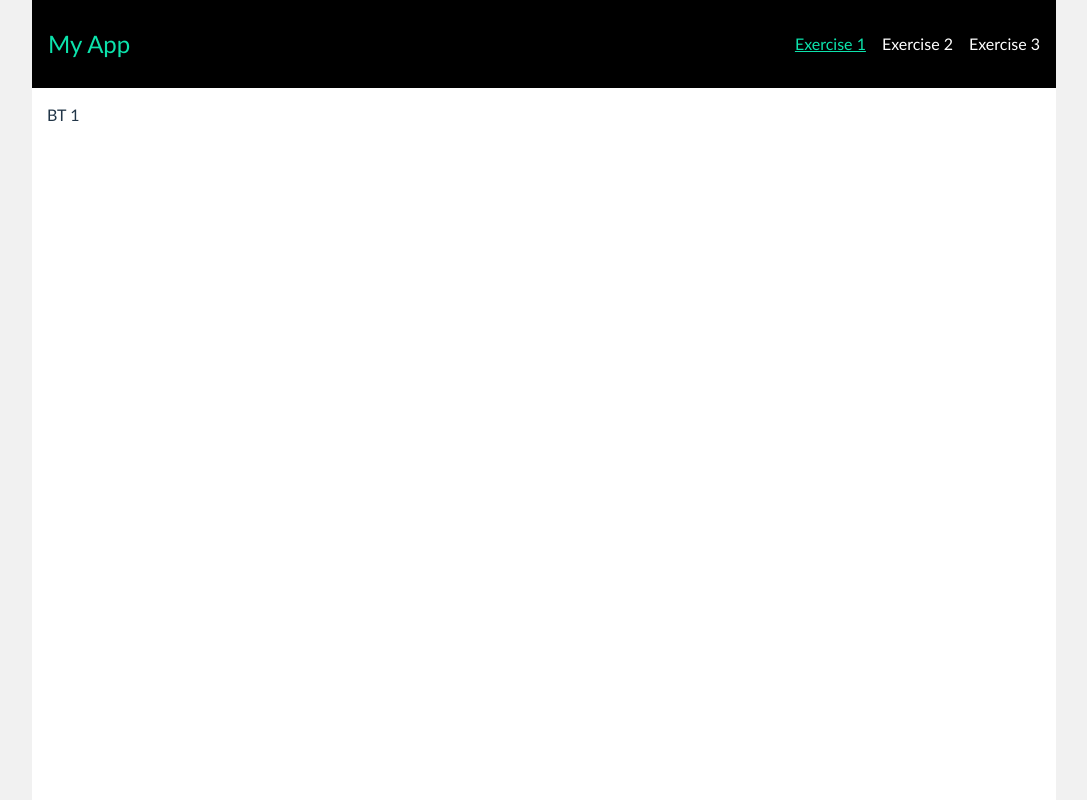
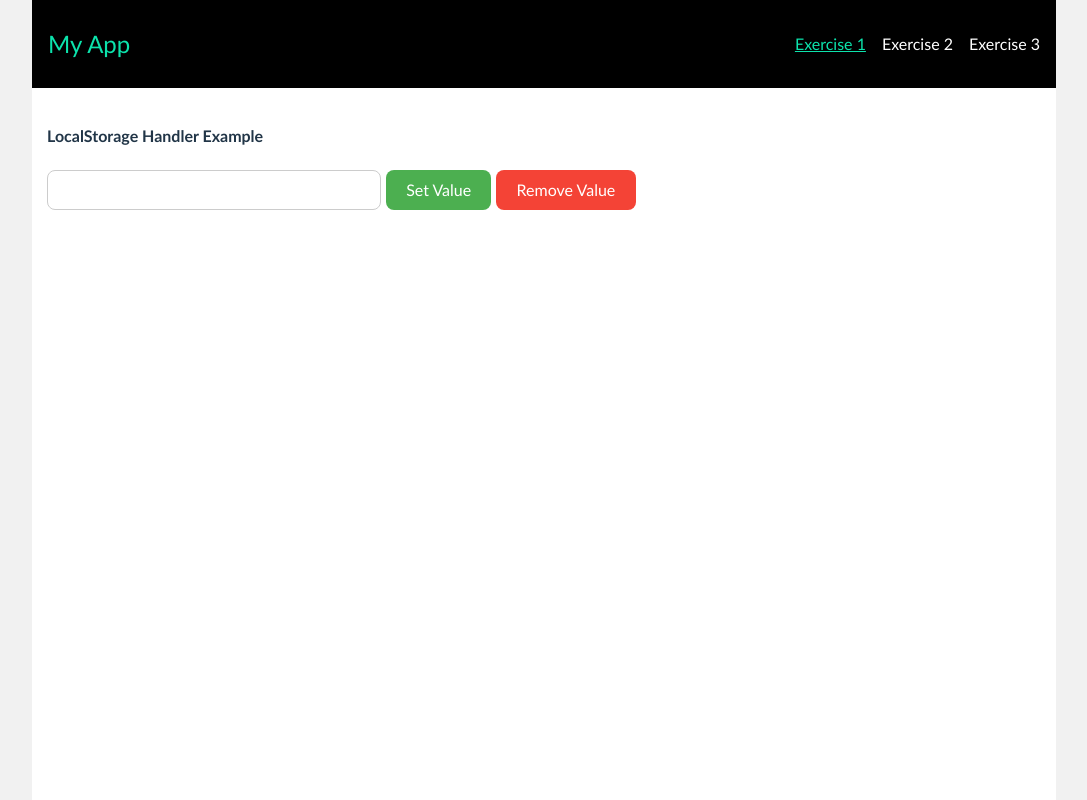
Before and after one commit to luongbahop/advanced-reactjs-exercises, a React (Vite) app: page /exercise-1 in a window 1280 px wide. Shown: the whole page, without its empty margins (96-1183 px from the left). Built offline with nearby package versions, Linux system fonts and the light colour scheme.

Commit message:
feat: localStorage handler

```diff
--- a/src/assets/style.css
+++ b/src/assets/style.css
@@ -16,6 +16,7 @@ a {
   color: #0ce3ac;
   text-decoration: inherit;
 }
+
 a:hover {
   color: #1ce3ac;
 }
@@ -43,9 +44,11 @@ button {
   cursor: pointer;
   transition: border-color 0.25s;
 }
+
 button:hover {
   border-color: #0ce3ac;
 }
+
 button:focus,
 button:focus-visible {
   outline: 4px auto -webkit-focus-ring-color;
@@ -63,14 +66,37 @@ button:focus-visible {
   padding: 15px;
 }
 
+
+.ok-btn {
+  background-color: #4caf50;
+  color: white;
+}
+
+.cancel-btn {
+  background-color: #f44336;
+  color: white;
+}
+
+.input {
+  padding: 0.5em 1em;
+  border-radius: 8px;
+  border: 1px solid #ccc;
+  font-size: 1em;
+  font-family: inherit;
+  min-width: 300px;
+}
+
+
 @media (prefers-color-scheme: light) {
   :root {
     color: #213547;
     background-color: #ffffff;
   }
+
   a:hover {
     color: #0ce3ac;
   }
+
   button {
     background-color: #f9f9f9;
   }
--- a/src/containers/Exercise1.tsx
+++ b/src/containers/Exercise1.tsx
@@ -1,11 +1,14 @@
-import React from 'react';
-import Navbar from '../components/navbar';
+import React from "react";
+import Navbar from "../components/navbar";
+import StorageExample from "./components/storage/StorageExample";
 
 const Exercise1: React.FC = () => {
   return (
     <div className="page">
       <Navbar />
-      <div className="content">BT 1</div>
+      <div className="content">
+        <StorageExample />
+      </div>
     </div>
   );
 };
--- /dev/null
+++ b/src/containers/components/storage/DisplayValueComponent.tsx
@@ -0,0 +1,19 @@
+import React from "react";
+import { useLocalStorageContext } from "../../../contexts/LocalStorageContext";
+
+const DisplayValueComponent: React.FC = () => {
+  const { getItem } = useLocalStorageContext();
+  const [storedValue] = getItem<string>("my_key", "");
+
+  if (!storedValue) {
+    return null;
+  }
+
+  return (
+    <div>
+      <p>Stored Value: {storedValue}</p>
+    </div>
+  );
+};
+
+export default DisplayValueComponent;
--- /dev/null
+++ b/src/containers/components/storage/SetValueComponent.tsx
@@ -0,0 +1,48 @@
+import React, { useState } from "react";
+import { useLocalStorageContext } from "../../../contexts/LocalStorageContext";
+
+const SetValueComponent: React.FC = () => {
+  const { getItem } = useLocalStorageContext();
+  const [storedValue, setValue, removeValue] = getItem<string>("my_key", "");
+  const [inputValue, setInputValue] = useState(storedValue);
+
+  const handleChange = (event: React.ChangeEvent<HTMLInputElement>) => {
+    setInputValue(event.target.value);
+  };
+
+  const handleSetValue = () => {
+    setValue(inputValue);
+  };
+  const handleRemove = () => {
+    removeValue();
+    setInputValue("");
+  };
+
+  return (
+    <div style={{ display: "flex" }}>
+      <input
+        className="input"
+        type="text"
+        value={inputValue}
+        onChange={handleChange}
+        style={{ marginRight: "5px" }}
+      />
+      <button
+        className="ok-btn"
+        onClick={handleSetValue}
+        style={{ marginRight: "5px" }}
+      >
+        Set Value
+      </button>
+      <button
+        className="cancel-btn"
+        style={{ marginRight: "5px" }}
+        onClick={handleRemove}
+      >
+        Remove Value
+      </button>
+    </div>
+  );
+};
+
+export default SetValueComponent;
--- /dev/null
+++ b/src/containers/components/storage/StorageExample.tsx
@@ -0,0 +1,15 @@
+import React from "react";
+import SetValueComponent from "./SetValueComponent";
+import DisplayValueComponent from "./DisplayValueComponent";
+
+const StorageExample: React.FC = () => {
+  return (
+    <div>
+      <h4>LocalStorage Handler Example</h4>
+      <SetValueComponent />
+      <DisplayValueComponent />
+    </div>
+  );
+};
+
+export default StorageExample;
--- /dev/null
+++ b/src/contexts/LocalStorageContext.tsx
@@ -0,0 +1,36 @@
+import React, { createContext, useContext, ReactNode } from "react";
+import useLocalStorage from "../hooks/useLocalStorage";
+
+interface LocalStorageContextProps {
+  getItem: <T>(
+    key: string,
+    initialValue: T
+  ) => readonly [T, (value: T | ((val: T) => T)) => void, () => void];
+}
+
+const LocalStorageContext = createContext<LocalStorageContextProps | undefined>(
+  undefined
+);
+
+export const LocalStorageProvider: React.FC<{ children: ReactNode }> = ({
+  children,
+}) => {
+  const getItem = <T,>(key: string, initialValue: T) =>
+    useLocalStorage<T>(key, initialValue);
+
+  return (
+    <LocalStorageContext.Provider value={{ getItem }}>
+      {children}
+    </LocalStorageContext.Provider>
+  );
+};
+
+export const useLocalStorageContext = () => {
+  const context = useContext(LocalStorageContext);
+  if (!context) {
+    throw new Error(
+      "useLocalStorageContext must be used within a LocalStorageProvider"
+    );
+  }
+  return context;
+};
--- /dev/null
+++ b/src/hooks/useLocalStorage.tsx
@@ -0,0 +1,68 @@
+import { useState, useEffect, useCallback } from "react";
+
+const useLocalStorage = <T,>(key: string, initialValue: T) => {
+  const [storedValue, setStoredValue] = useState<T>(() => {
+    try {
+      const item = window.localStorage.getItem(key);
+      return item ? JSON.parse(item) : initialValue;
+    } catch (error) {
+      console.error(error);
+      return initialValue;
+    }
+  });
+
+  const setValue = useCallback(
+    (value: T | ((val: T) => T)) => {
+      try {
+        const valueToStore =
+          value instanceof Function ? value(storedValue) : value;
+        setStoredValue(valueToStore);
+        window.localStorage.setItem(key, JSON.stringify(valueToStore));
+        window.dispatchEvent(new Event("localStorageChange"));
+      } catch (error) {
+        console.error(error);
+      }
+    },
+    [key, storedValue]
+  );
+
+  const removeValue = useCallback(() => {
+    try {
+      window.localStorage.removeItem(key);
+      setStoredValue(initialValue);
+      window.dispatchEvent(new Event("localStorageChange"));
+    } catch (error) {
+      console.error(error);
+    }
+  }, [key, initialValue]);
+
+  useEffect(() => {
+    const handleStorageChange = (event: StorageEvent) => {
+      if (event.key === key) {
+        setStoredValue(
+          event.newValue ? JSON.parse(event.newValue) : initialValue
+        );
+      }
+    };
+
+    const handleCustomStorageChange = () => {
+      const item = window.localStorage.getItem(key);
+      setStoredValue(item ? JSON.parse(item) : initialValue);
+    };
+
+    window.addEventListener("storage", handleStorageChange);
+    window.addEventListener("localStorageChange", handleCustomStorageChange);
+
+    return () => {
+      window.removeEventListener("storage", handleStorageChange);
+      window.removeEventListener(
+        "localStorageChange",
+        handleCustomStorageChange
+      );
+    };
+  }, [key, initialValue]);
+
+  return [storedValue, setValue, removeValue] as const;
+};
+
+export default useLocalStorage;
```
Also changed, not shown: src/App.tsx (+10 -7 lines).
